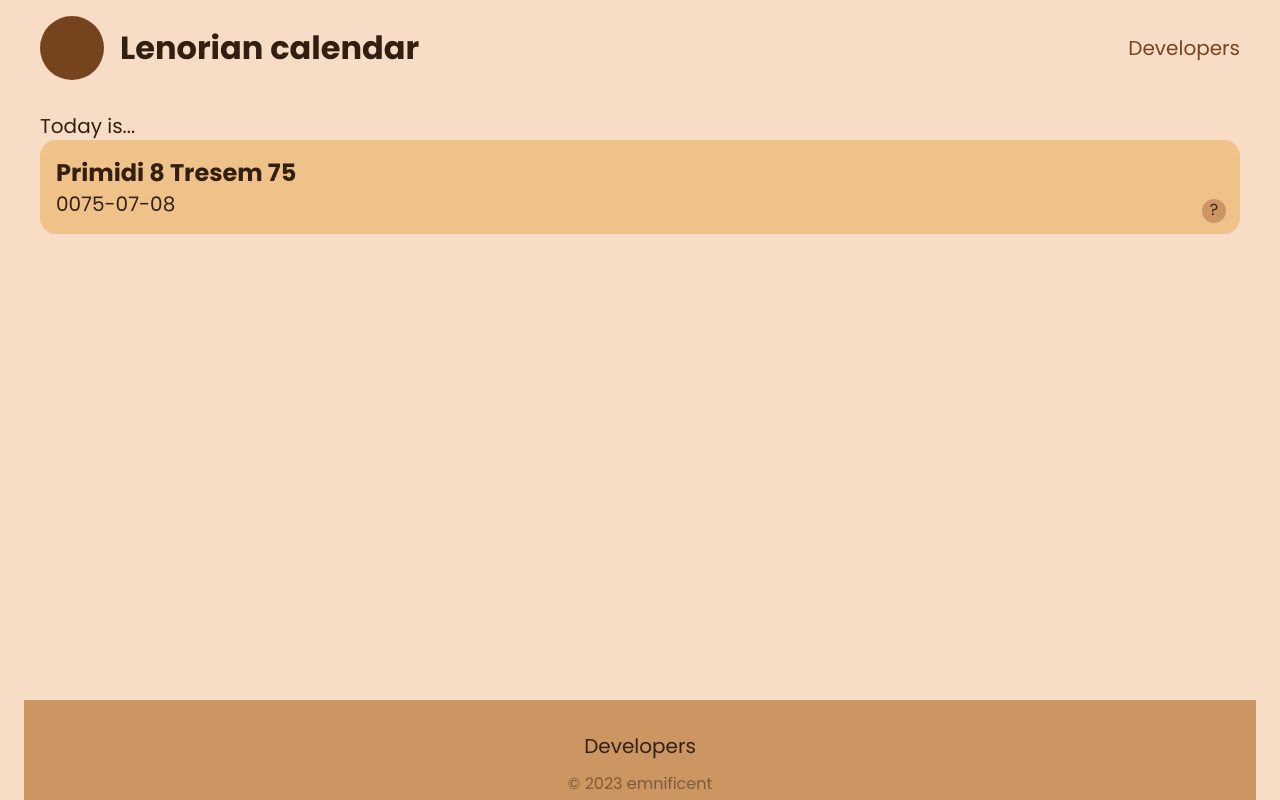
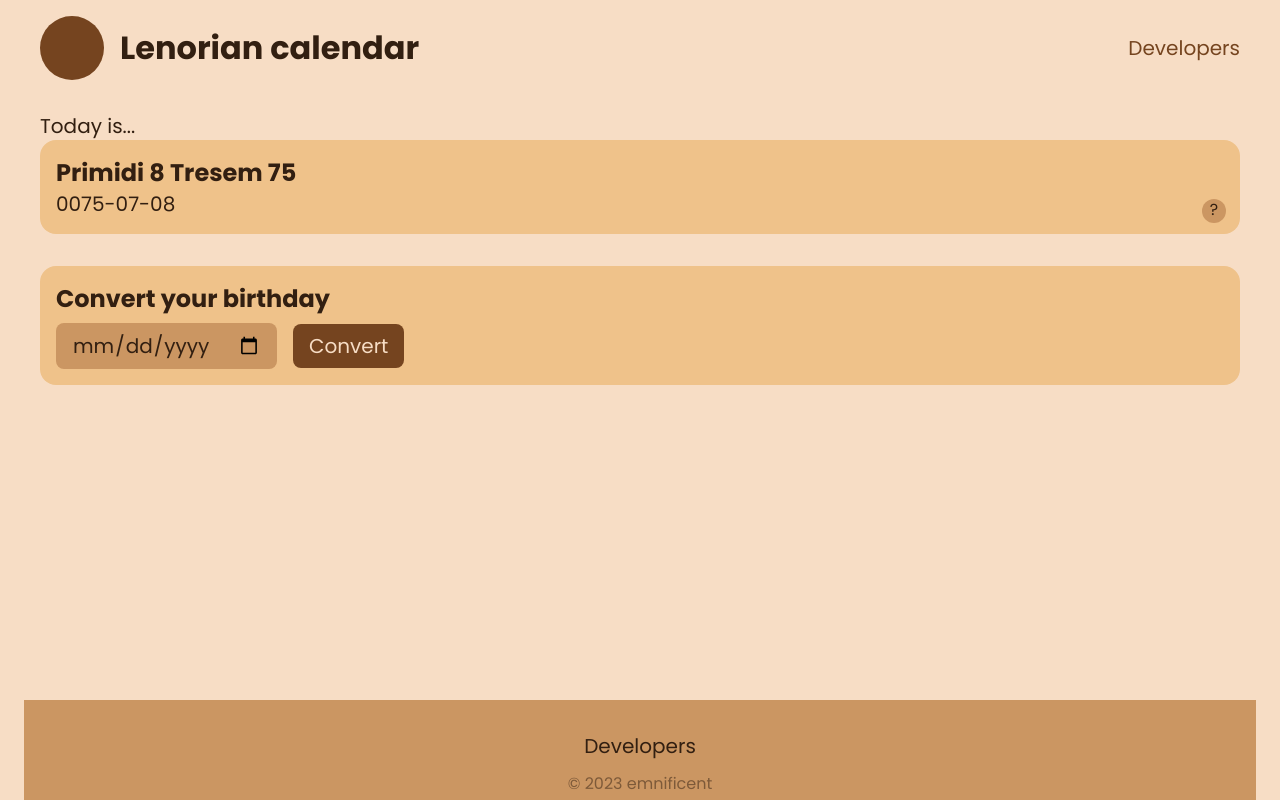
Before and after one commit to emnificent/lenorian, a SvelteKit app: page / in a window 1280 px wide. Built offline with nearby package versions, Linux system fonts and the light colour scheme.

Commit message:
feat: birthday converter

```diff
--- /dev/null
+++ b/src/components/Convert.svelte
@@ -0,0 +1,110 @@
+<script>
+  import { slide } from "svelte/transition";
+
+  let converted;
+  async function convert(event) {
+    event.preventDefault();
+    const date = new FormData(event.target).get('date');
+
+    if (date.length === 0) return;
+
+    const response = await fetch(`/api/convert?gdate=${date}`);
+    converted = await response.json();
+  }
+
+  let help = false;
+</script>
+
+<section>
+  <h2>Convert your birthday</h2>
+
+  <form on:submit={convert}>
+    <input type="date" name="date" />
+    <button>Convert</button>
+  </form>
+
+  { #if converted }
+    <div transition:slide>
+      <p>{converted?.body.fullDate}</p>
+      { #if help }
+        <p class="help" transition:slide>weekDay day month year</p>
+      { /if }
+      <p>{converted?.body.shortDate}</p>
+      { #if help }
+        <p class="help" transition:slide>YYYY-MM-DD</p>
+      { /if }
+    </div>
+
+    <span class="help__marker"><input type="checkbox" bind:checked={help} id="test"/></span>
+  { /if }
+</section>
+
+<style lang="scss">
+  section {
+    background-color: var(--c-primary);
+    padding: 1rem;
+    border-radius: 1rem;
+    position: relative;
+    display: flex;
+    flex-direction: column;
+    gap: 0.5rem;
+
+    & h2 {
+      font-size: calc(var(--fs-title--small) * 1rem);
+      font-weight: var(--fw--bold);
+    }
+  }
+
+  form {
+    display: flex;
+    gap: 1rem;
+    align-items: center;
+
+    & input {
+      background-color: var(--c-secondary);
+      color: var(--c-dark);
+      padding: 0.5rem 1rem;
+      border-radius: 0.5rem;
+      border: none;
+    }
+
+    & button {
+      background-color: var(--c-tertiary);
+      color: var(--c-light);
+      padding: 0.5rem 1rem;
+      border-radius: 0.5rem;
+      border: none;
+    }
+  }
+
+  .help__marker {
+    position: absolute;
+    display: flex;
+    bottom: 1.125rem;
+    right: 1.125rem;
+    pointer-events: none;
+
+    & input {
+      pointer-events: auto;
+    }
+
+    &::after {
+      content: "?";
+      display: block;
+      position: absolute;
+      right: -0.25rem;
+      top: -0.25rem;
+      text-align: center;
+      height: 1.5rem;
+      aspect-ratio: 1/1;
+      border-radius: 50%;
+      background-color:var(--c-secondary);
+      color: var(--c-dark);
+      font-size: calc(var(--fs-text--small) * 1rem);
+    }
+  }
+
+  .help {
+    font-size: 0.75rem;
+  }
+</style>
--- a/src/routes/+page.svelte
+++ b/src/routes/+page.svelte
@@ -1,14 +1,27 @@
 <script>
-	import Today from "../components/Today.svelte";
+	import Convert from "../components/Convert.svelte";
+  import Today from "../components/Today.svelte";
 </script>
 
-<main>
-  <p>Today is...</p>
-  <Today />
-</main>
+<div>
+  <main>
+    <div>
+      <p>Today is...</p>
+      <Today />
+    </div>
+
+    <Convert />
+  </main>
+  <aside>
+
+  </aside>
+</div>
 
 <style>
   main {
     margin-top: 2rem;
+    display: flex;
+    flex-direction: column;
+    gap: 2rem;
   }
 </style>
```
